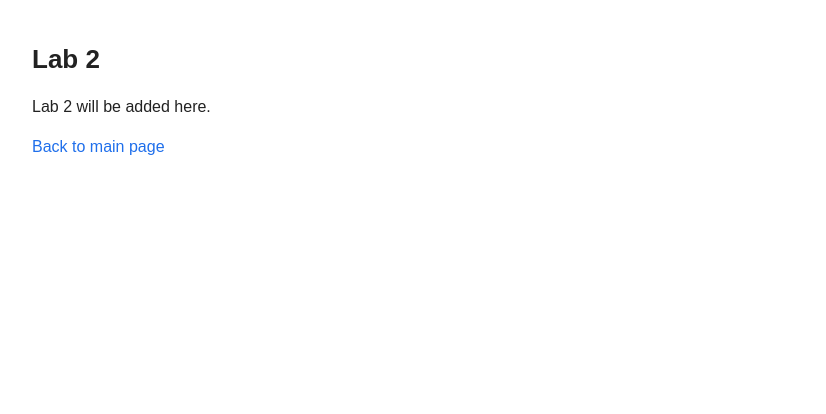
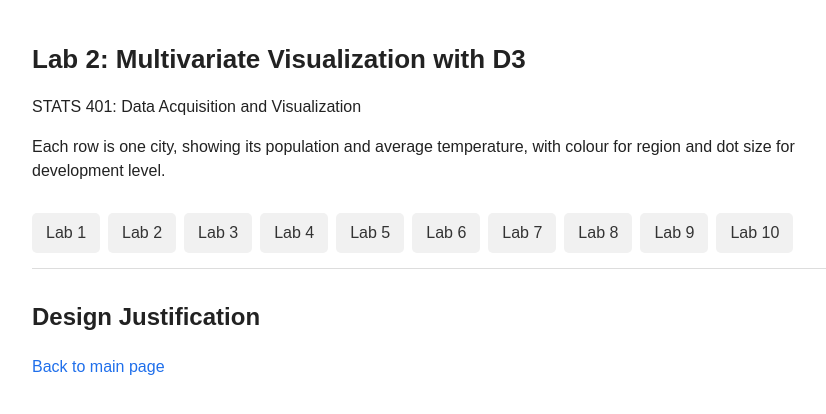
Before and after one commit to Abdullajon1881/stats401-labs, a plain HTML site: page lab2/index.html in a window 1280 px wide. Shown: the whole page, without its empty margins (208-1034 px from the left). Drawn offline with Linux system fonts and the light colour scheme.

Commit message:
Add Lab 2 data and page structure

```diff
--- a/lab2/index.html
+++ b/lab2/index.html
@@ -3,12 +3,34 @@
 <head>
   <meta charset="utf-8">
   <meta name="viewport" content="width=device-width, initial-scale=1">
-  <title>Lab 2</title>
+  <title>Lab 2: Multivariate Visualization with D3</title>
   <link rel="stylesheet" href="../css/style.css">
 </head>
 <body>
-  <h1>Lab 2</h1>
-  <p>Lab 2 will be added here.</p>
+  <h1>Lab 2: Multivariate Visualization with D3</h1>
+  <p>STATS 401: Data Acquisition and Visualization</p>
+  <p>Each row is one city, showing its population and average temperature, with colour for region and dot size for development level.</p>
+
+  <nav class="lab-nav">
+    <a href="../lab1/">Lab 1</a>
+    <a href="../lab2/">Lab 2</a>
+    <a href="../lab3/">Lab 3</a>
+    <a href="../lab4/">Lab 4</a>
+    <a href="../lab5/">Lab 5</a>
+    <a href="../lab6/">Lab 6</a>
+    <a href="../lab7/">Lab 7</a>
+    <a href="../lab8/">Lab 8</a>
+    <a href="../lab9/">Lab 9</a>
+    <a href="../lab10/">Lab 10</a>
+  </nav>
+
+  <div id="chart" class="lab2-chart"></div>
+  <div id="tooltip" class="lab2-tooltip"></div>
+
+  <div class="design-justification">
+    <h2>Design Justification</h2>
+  </div>
+
   <p><a href="../index.html">Back to main page</a></p>
 </body>
 </html>
```
Also changed, not shown: data/cities_multivariate.csv (added, +13 -0 lines).
